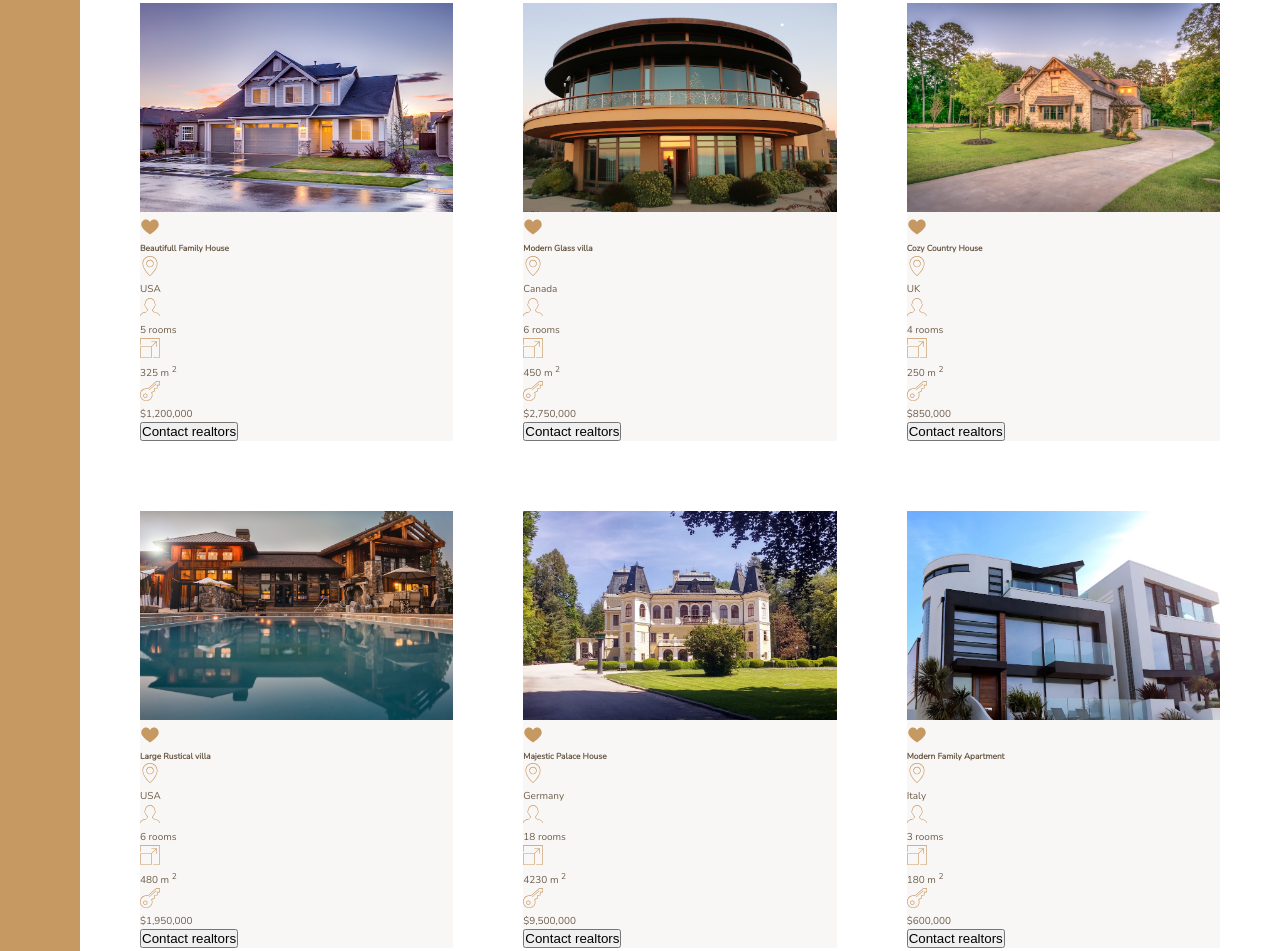
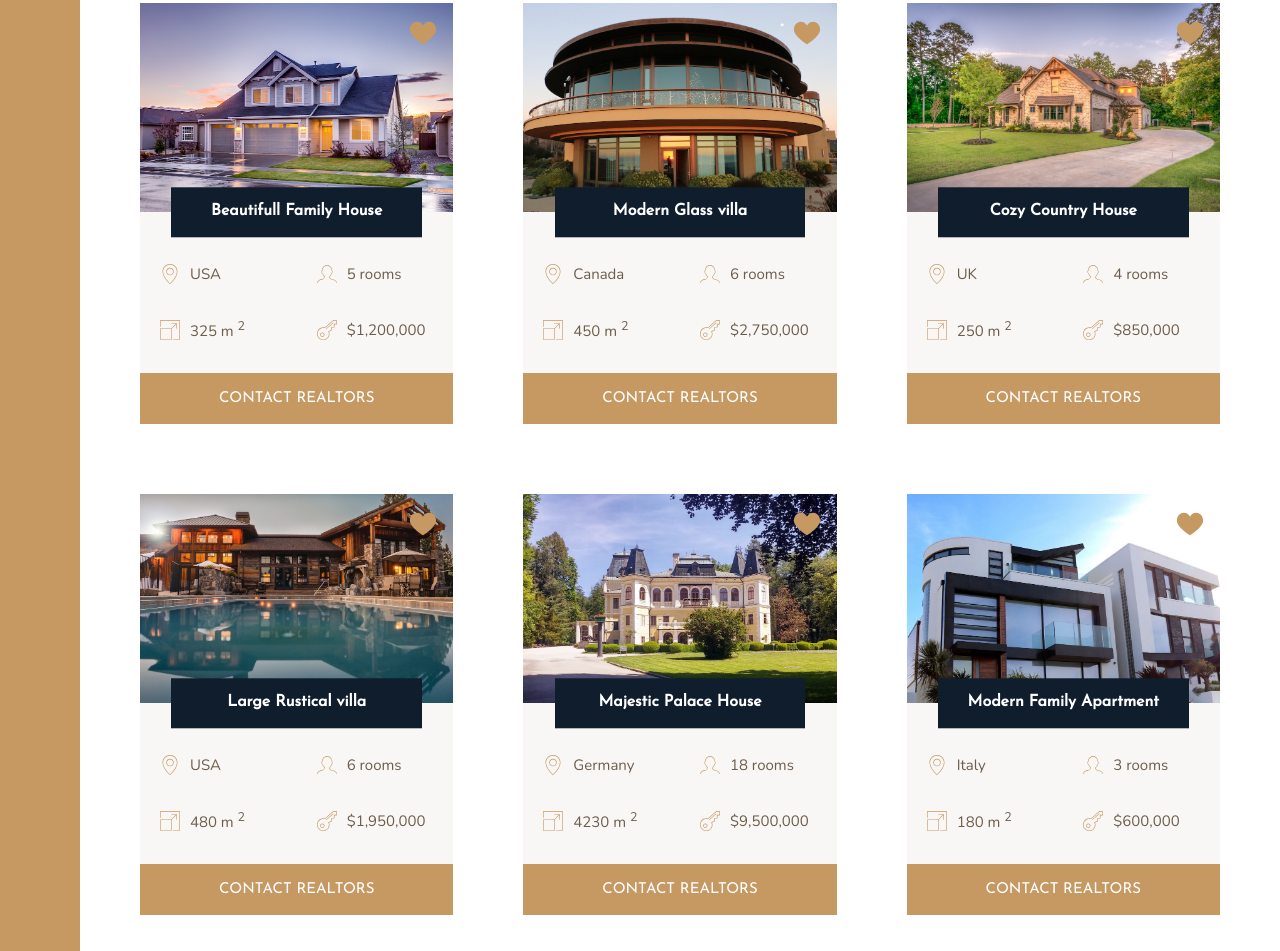
Before and after one commit to maadiab/Nexter, a website: page index.html in a window 1280 px wide. Shown: the part 1967-2918 px from the top of the page. Drawn offline with nearby package versions, Linux system fonts and the light colour scheme.

Commit message:
finishing home section

```diff
--- a/index.html
+++ b/index.html
@@ -132,7 +132,7 @@
                 </svg>
                 <p>$1,200,000</p>
             </div>
-            <button class="cta">Contact realtors</button>
+            <button class="btn home__button">Contact realtors</button>
 
         </div>
         <!-- house 2 -->
@@ -166,7 +166,7 @@
                 </svg>
                 <p>$2,750,000</p>
             </div>
-            <button class="cta">Contact realtors</button>
+            <button class="btn home__button">Contact realtors</button>
 
         </div>
         <!-- house 3 -->
@@ -200,7 +200,7 @@
                 </svg>
                 <p>$850,000</p>
             </div>
-            <button class="cta">Contact realtors</button>
+            <button class="btn home__button">Contact realtors</button>
 
         </div>
 
@@ -236,7 +236,7 @@
                 </svg>
                 <p>$1,950,000</p>
             </div>
-            <button class="cta">Contact realtors</button>
+            <button class="btn home__button">Contact realtors</button>
 
         </div>
 
@@ -274,7 +274,7 @@
                 </svg>
                 <p>$9,500,000</p>
             </div>
-            <button class="cta">Contact realtors</button>
+            <button class="btn home__button">Contact realtors</button>
 
         </div>
         <!-- house 6 -->
@@ -314,7 +314,7 @@
                 </svg>
                 <p>$600,000</p>
             </div>
-            <button class="cta">Contact
+            <button class="btn home__button">Contact
                 realtors</button>
         </div>
 
--- a/sass/_homes.scss
+++ b/sass/_homes.scss
@@ -12,20 +12,54 @@
 
 .home {
     background-color: $color-grey-light-1;
-
+    grid-row-gap: 3rem;
+    display: grid;
+    grid-template-columns: repeat(2, 1fr);
 
     &__image {
 
         width: 100%;
+        grid-column: 1 / -1;
+        grid-row: 1 / 2;
+        z-index: 1;
     }
 
     &__like {
         fill: $color-primary;
-        height: 2rem;
-        width: 2rem;
+        height: 3rem;
+        width: 3rem;
+        grid-row: 1 / 2;
+        grid-column: 2 / 3;
+        z-index: 2;
+        justify-self: end;
+        margin: 1.5rem;
+
+        cursor: pointer;
     }
 
-    &__name {}
+    &__name {
+
+        grid-column: 1 / -1;
+        grid-row: 1 / 2;
+        z-index: 3;
+        align-self: end;
+        transform: translateY(50%);
+        width: 80%;
+        justify-self: center;
+        font-family: $font-display;
+        font-size: 1.6rem;
+        text-align: center;
+        padding: 1.25rem;
+        color: #fff;
+        background-color: $color-secondary;
+
+    }
+
+    &__location,
+    &__rooms {
+        margin-top: 2rem;
+    }
+
 
     &__location,
     &__rooms,
@@ -33,14 +67,25 @@
     &__price {
 
 
-
+        font-size: 1.5rem;
+        margin-left:2rem;
+        display: flex;
+        align-items: center;
 
         svg {
             fill: $color-primary;
             height: 2rem;
             width: 2rem;
+            margin-right: 1rem;
         }
 
         p {}
     }
+
+
+    &__button {
+        grid-column: 1 / -1;
+        width: 100%;
+
+    }
 }
```
Also changed, not shown: css/style.css.
